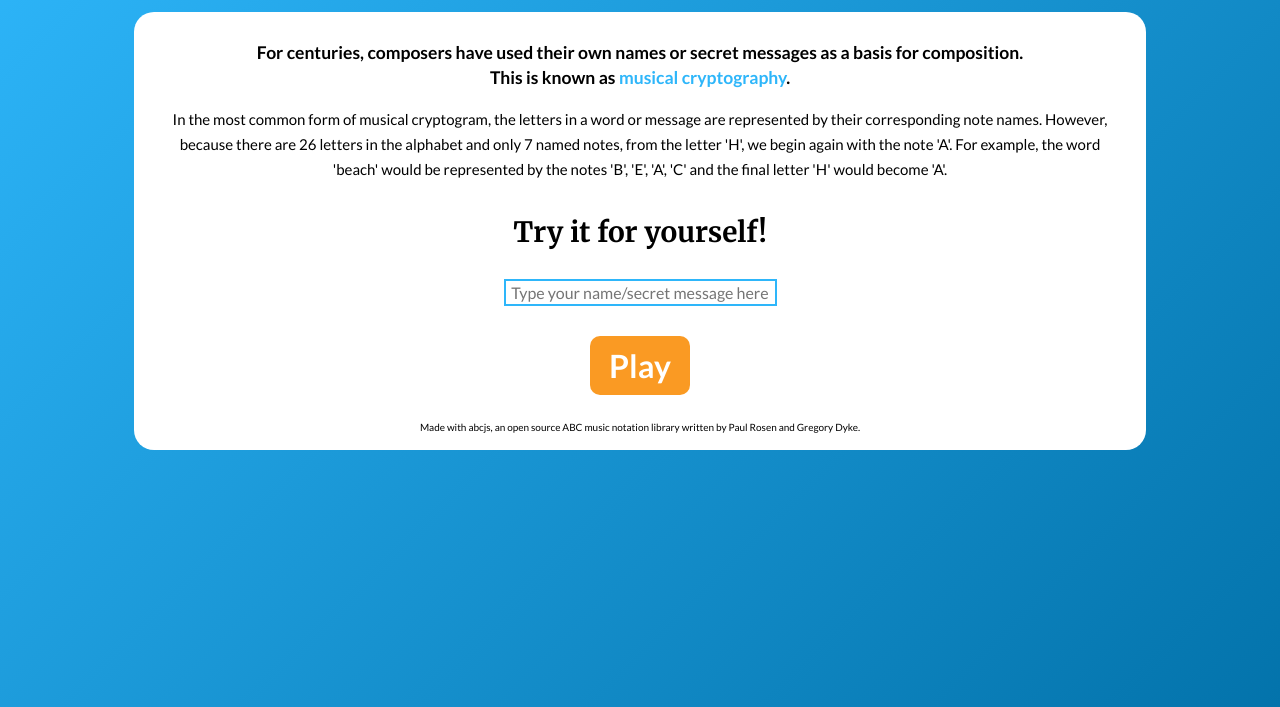
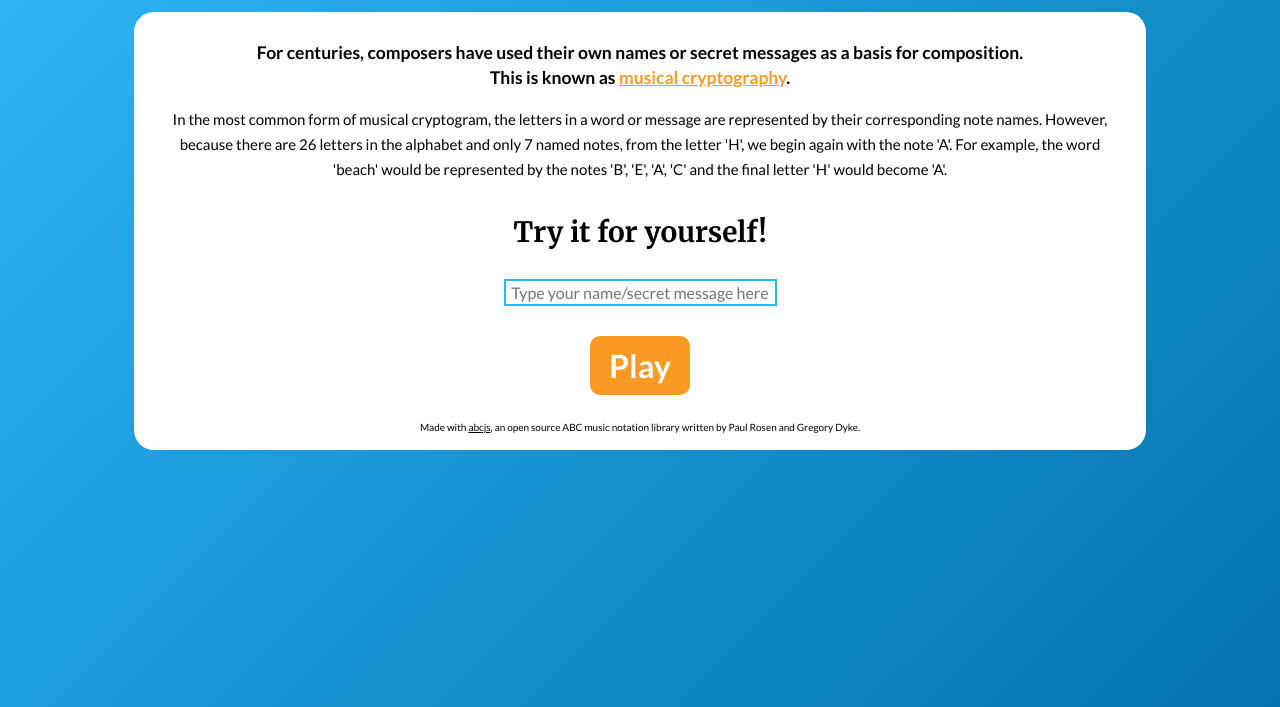
Before and after one commit to crocodilerocker/Musical-Cryptogram, a plain HTML site: page index.html in a window 1280 px wide. In both pictures the pointer is over the link "musical cryptography". Shown: the part 93-800 px from the top of the page. Drawn offline with Linux system fonts and the light colour scheme.

Commit message:
more clickable links

```diff
--- a/styles.css
+++ b/styles.css
@@ -116,11 +116,9 @@ h2 {
 
 a {
     color: black;
-    text-decoration: none;
     transition: .2s;
 }
 
 a:hover {
-    cursor: pointer;
-    color: var(--light-blue);
+    color: var(--dark-orange);
 }
```
